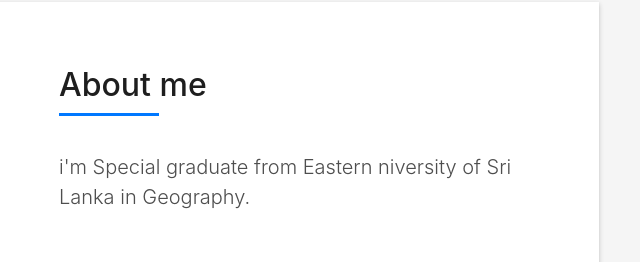
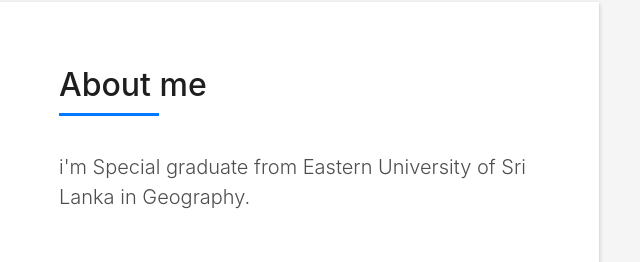
Before and after one commit to xenonkryos/portfolio_noora, a plain HTML site: page index.html in a window 1280 px wide. Shown: the part 862-1124 px from the top of the page, 596-1236 px from the left. Drawn offline with Linux system fonts and the light colour scheme; files whose address does not match are found by name.

Commit message:
Update index.html

```diff
--- a/index.html
+++ b/index.html
@@ -128,7 +128,7 @@
                     </h5>
                   </div>
                   <p class="lead">
-                    i'm Special graduate from Eastern niversity of Sri Lanka in Geography.
+                    i'm Special graduate from Eastern University of Sri Lanka in Geography.
                   </p>
                   <p class="lead">
 
```
